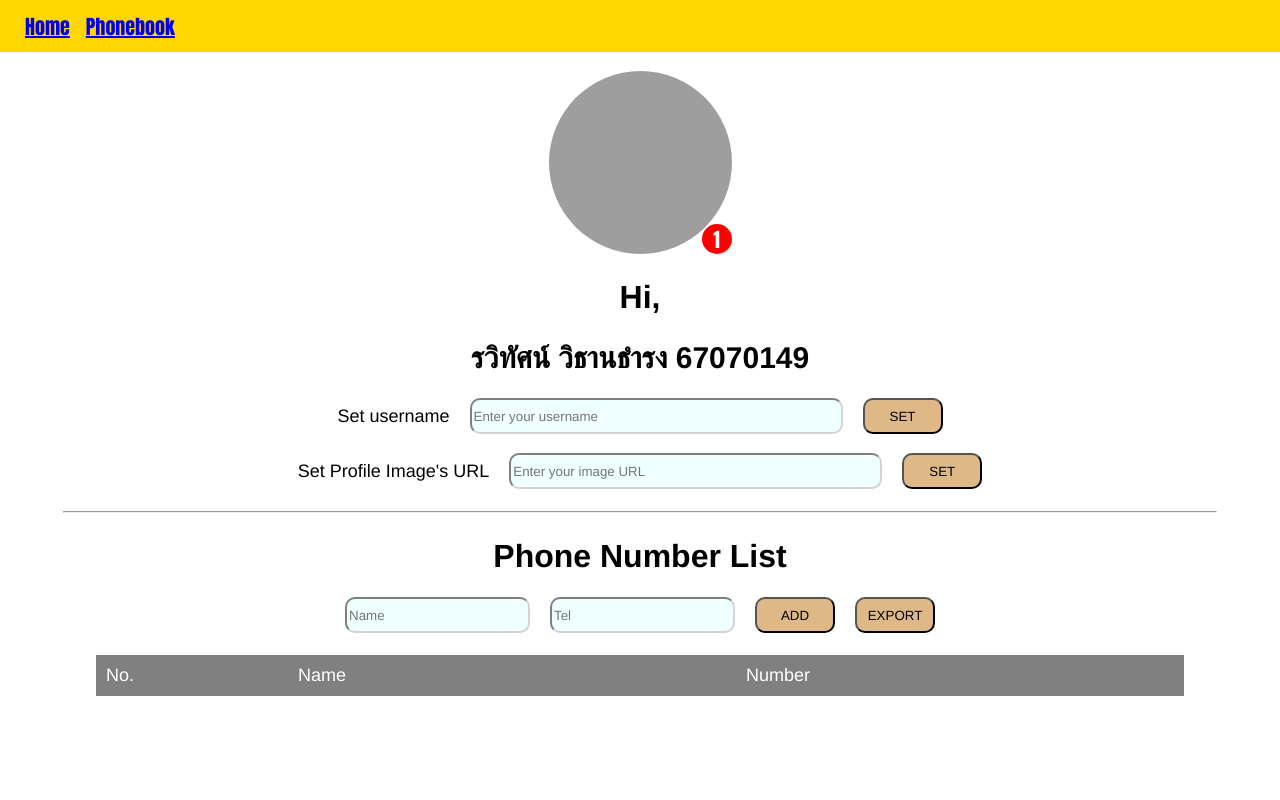
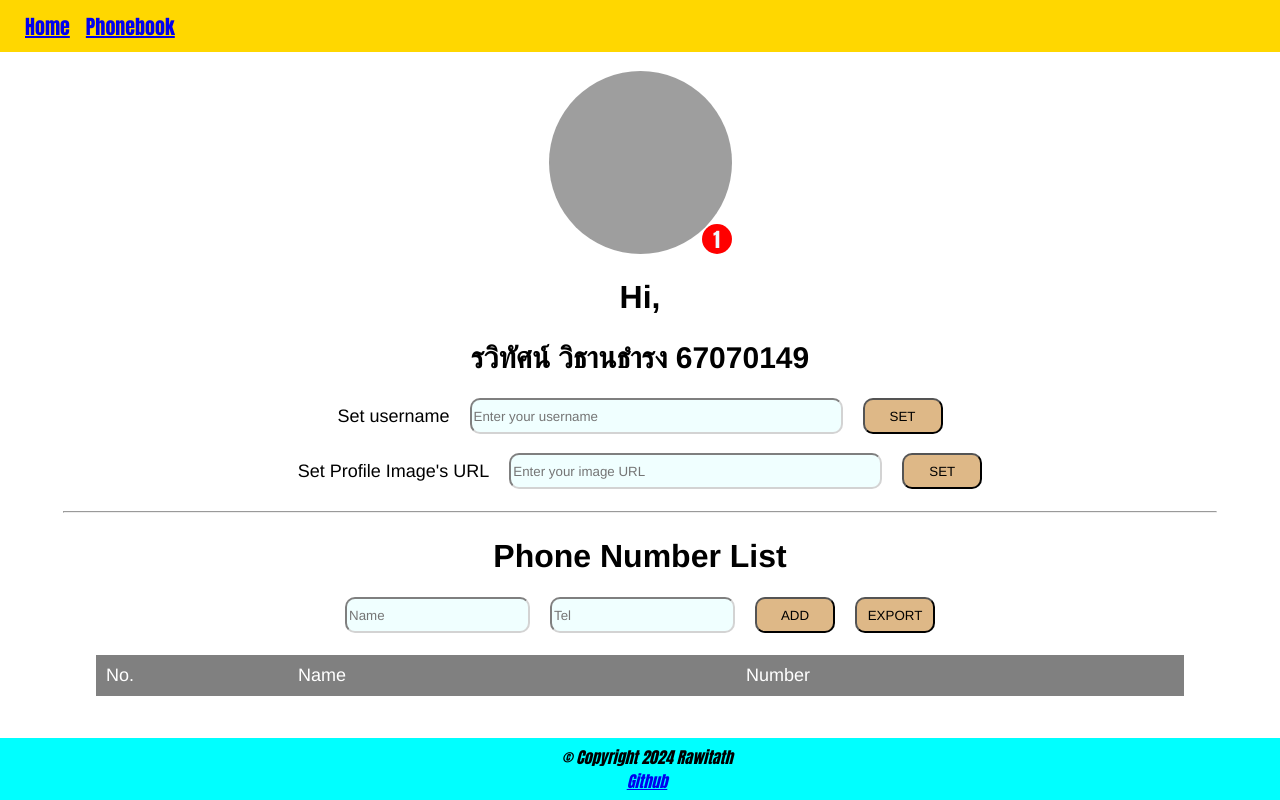
Before and after one commit to Rawitath/ITF-VercelWeb, a plain HTML site: page lab14.html in a window 1280 px wide. Drawn offline with Linux system fonts and the light colour scheme; grey boxes are pictures that could not be loaded.

Commit message:
Add favicon and footer in lab14.html

```diff
--- a/lab14.html
+++ b/lab14.html
@@ -5,6 +5,7 @@
     <meta name="viewport" content="width=device-width, initial-scale=1.0">
     <title>Phonebook</title>
     <link rel="stylesheet" href="style.css">
+    <link rel="icon" type="image/x-icon" href="https://th.bing.com/th/id/R.4c46191a83d869d874a89161b3911834?rik=ZpDC%2fXfaP6PWfw&pid=ImgRaw&r=0">
 </head>
 <body>
     <nav class="navbar">
@@ -43,6 +44,11 @@
             <div class="phoneitem"><p>Number</p></div>
         </div>
     </div>
+    <footer class="footer">
+        <div class="footitem">© Copyright 2024 Rawitath</div>
+        <a class="footitem"
+        href="https://github.com/Rawitath">Github</a>
+    </footer>
     <script src="script.js"></script>
     </body>
 </html>
```
Also changed, not shown: index.html (+1 -0 lines).
